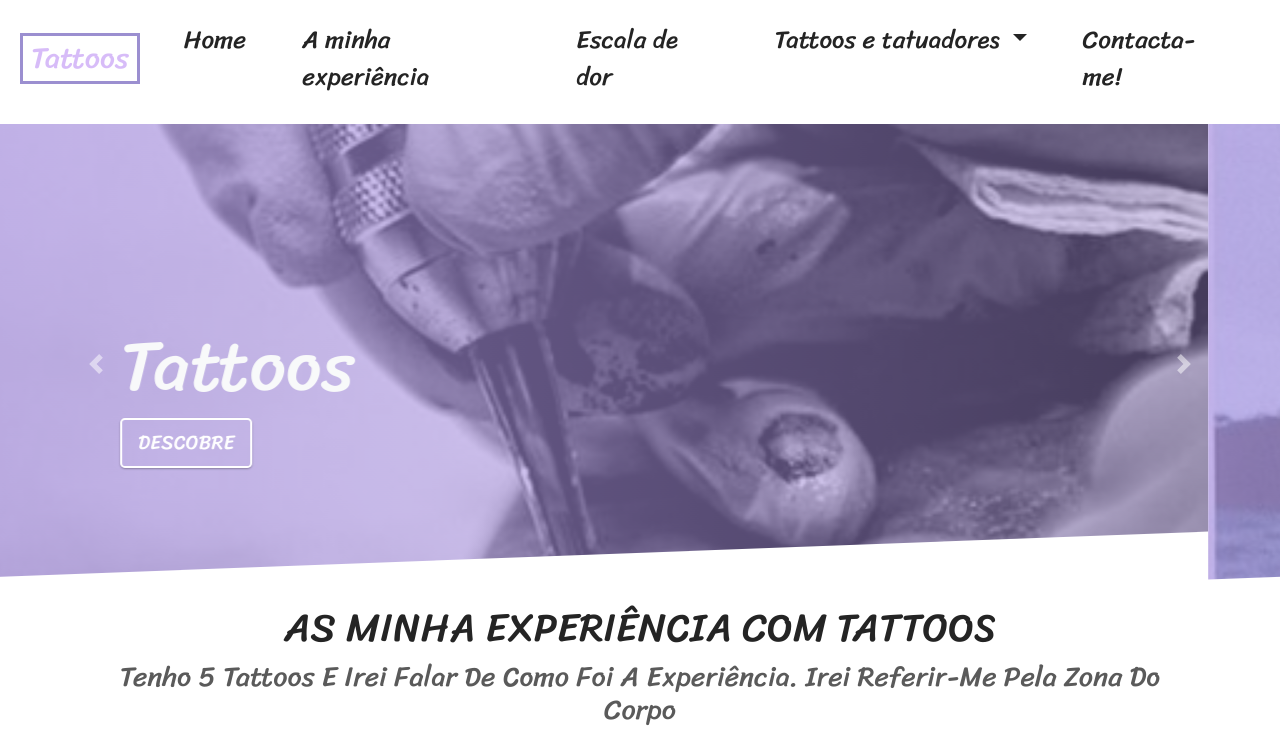
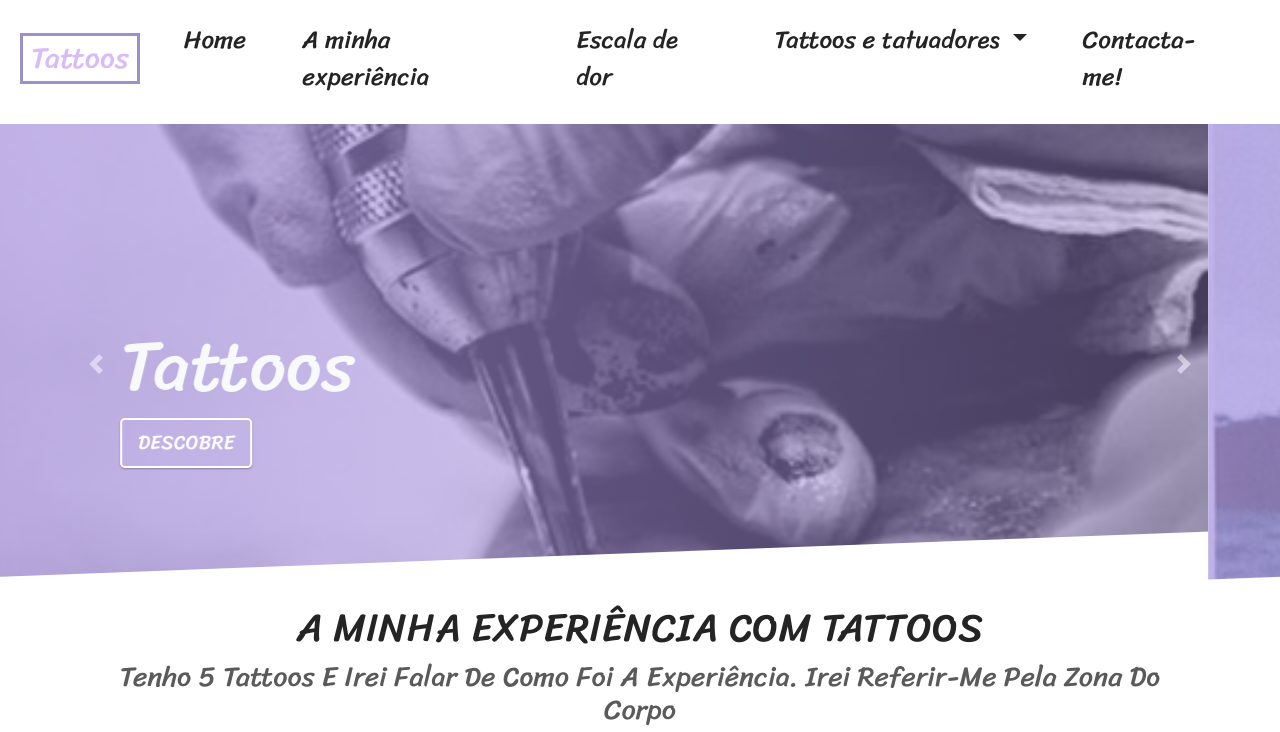
Before and after one commit to RaquelFernandes99/UltimoTrabalho, a plain HTML site: page index.html in a window 1280 px wide. Shown: the part 61-793 px from the top of the page. Drawn offline with nearby package versions, Linux system fonts and the light colour scheme.

Commit message:
Update index.html

```diff
--- a/index.html
+++ b/index.html
@@ -109,7 +109,7 @@
         <div class="container">
           <div class="row title mb-5">
             <div class="col text-center">
-              <h1 class="text-uppercase">As minha Experiência com tattoos</h1>
+              <h1 class="text-uppercase">A minha Experiência com tattoos</h1>
               <h3 class="text-capitalize"> Tenho 5 tattoos e irei falar de como foi a experiência. Irei referir-me pela zona do corpo</h3>
               <a href="#header" class="mb-0"><i class="far fa-check-square"></i></a>
               <div class="title-underline"></div>
```
